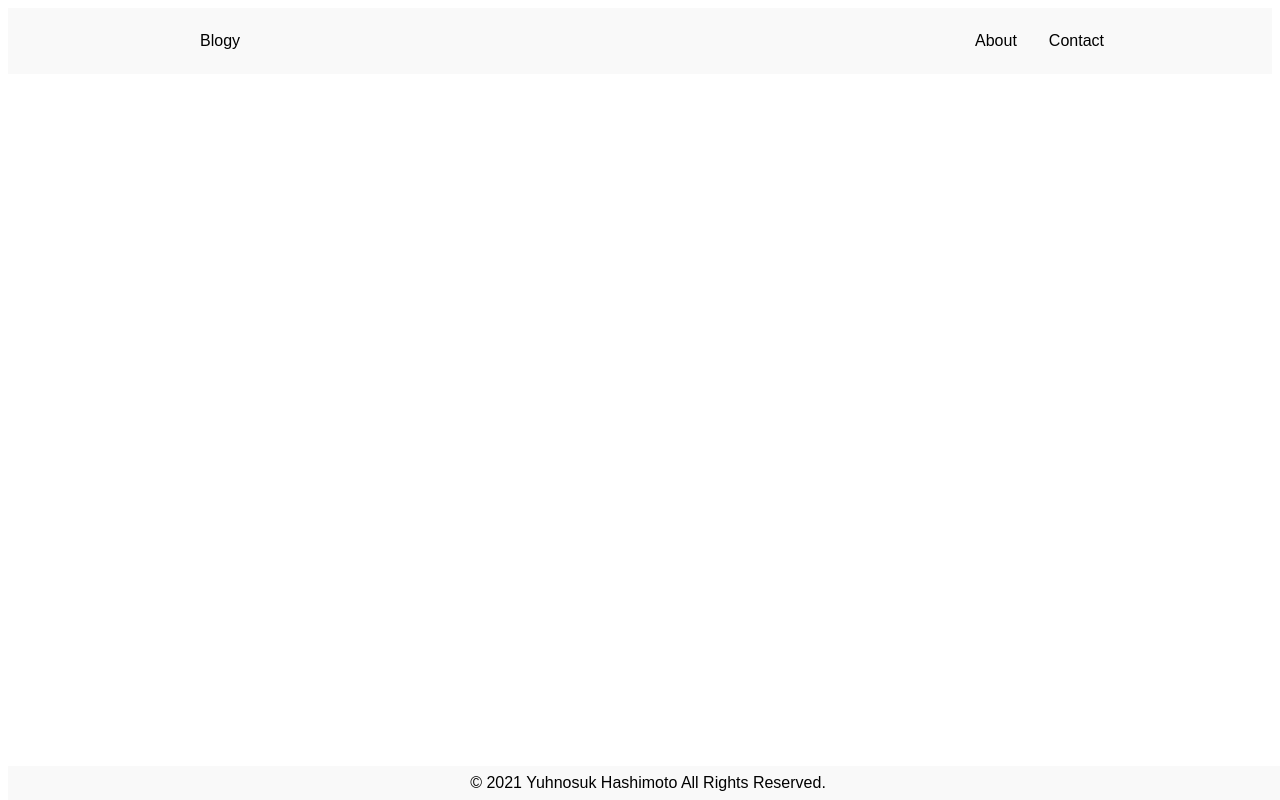
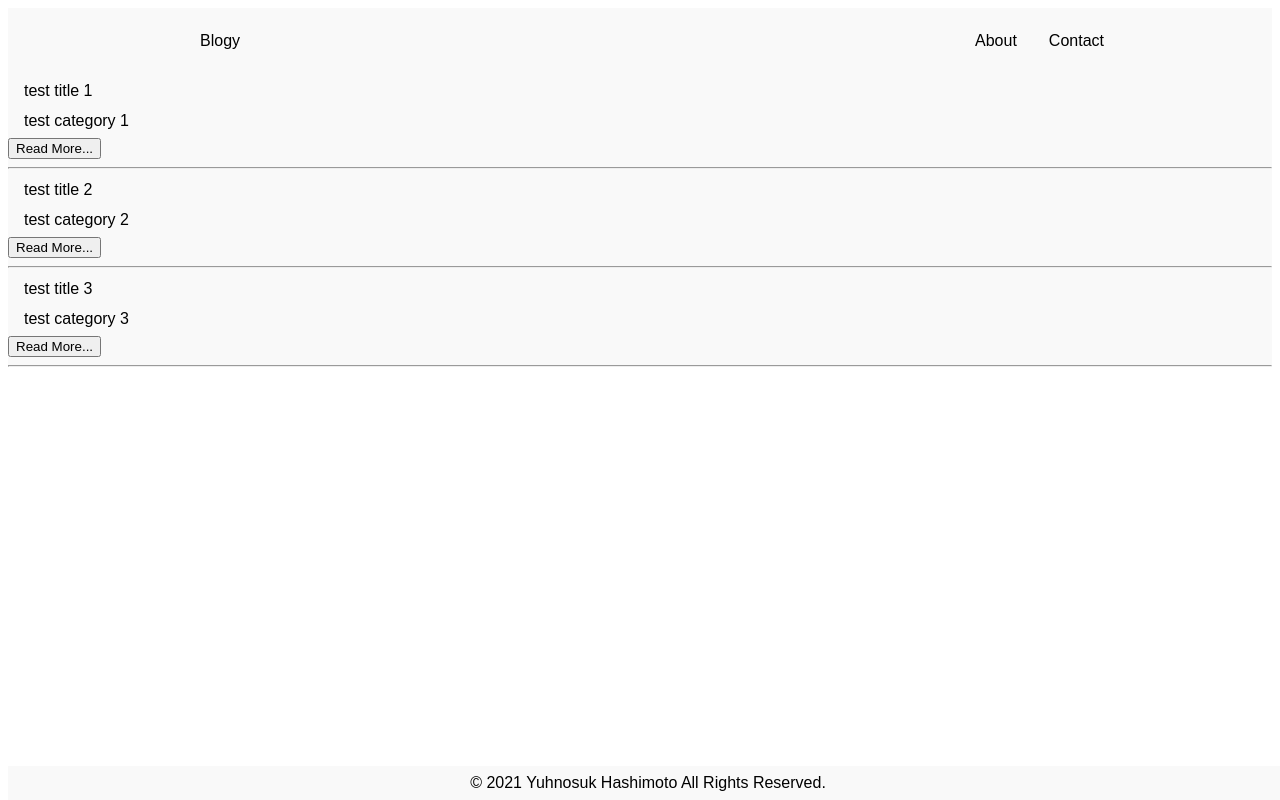
Before and after one commit to Yuhnosuke/blog, a Nuxt app: page / in a window 1280 px wide. Built offline with nearby package versions, Linux system fonts and the light colour scheme.

Commit message:
index.vue でBasePostCardList呼んだ

```diff
--- a/pages/index.vue
+++ b/pages/index.vue
@@ -1,8 +1,14 @@
 <template>
+    <BasePostCardList />
 </template>
 
 <script lang="ts">
 import Vue from 'vue';
+import BasePostCardList from '../components/organisms/BasePostCardList.vue';
 
-export default Vue.extend({})
+export default Vue.extend({
+    components: {
+        BasePostCardList,
+    }
+})
 </script>
```
